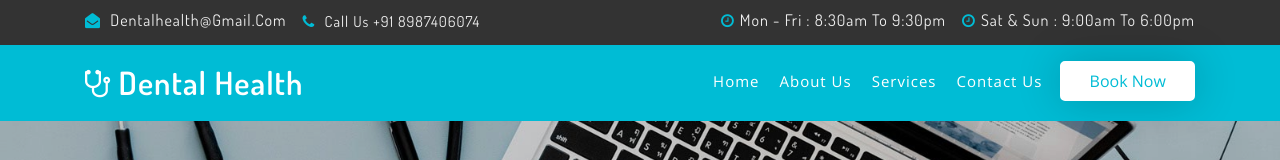
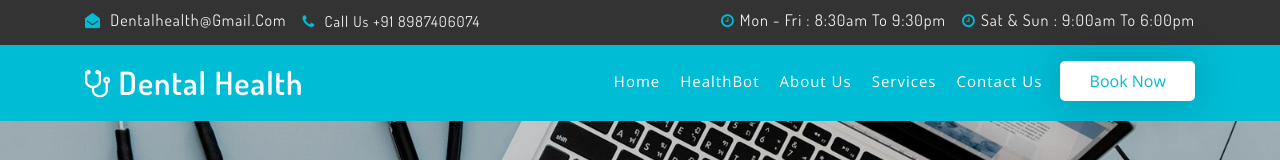
Before and after one commit to Aravindhkamaraj/FRTproject, a plain HTML site: page about.html in a window 1280 px wide. Shown: the top 160 px of the page. Drawn offline with nearby package versions, Linux system fonts and the light colour scheme.

Commit message:
Update about.html

```diff
--- a/about.html
+++ b/about.html
@@ -60,6 +60,7 @@
 			<input type="checkbox" id="drop" />
 			<ul class="menu mt-2 ml-auto">
 				<li class="active"><a href="index.html">Home</a></li>
+				<li class=""><a href="healthbot.html">HealthBot</a></li>
 				<li class=""><a href="about.html">About Us</a></li>
 				<li class=""><a href="services.html">Services</a></li>
 				<li class=""><a href="contact.html">Contact Us</a></li>
```
